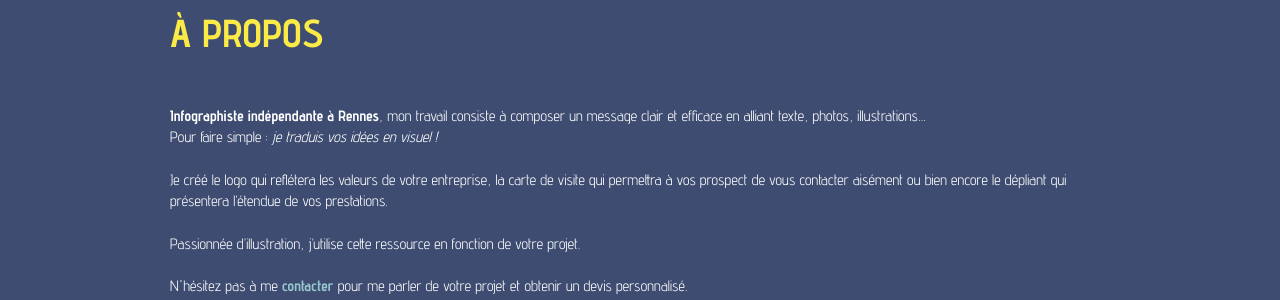
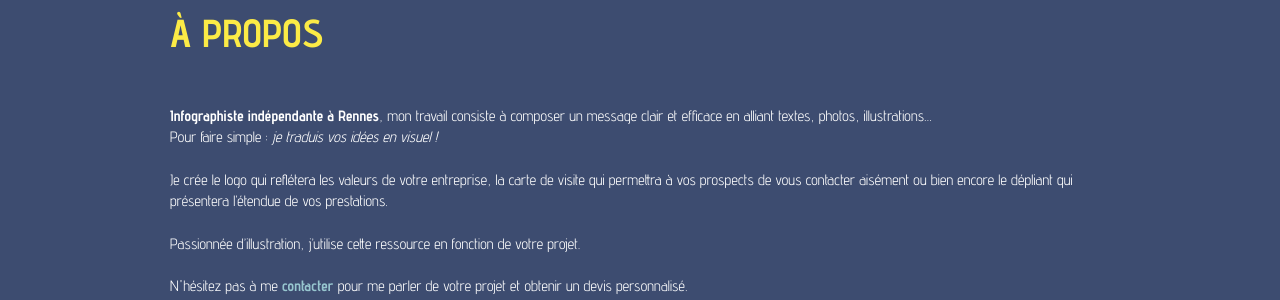
Before and after one commit to vrobidou/vrobidou.github.io, a Jekyll site: the page built from index.html, in a window 1280 px wide and 900 px high, scrolled down 422 px. Shown: the part 153-453 px from the top of the window. Built offline with Jekyll 4.4.1, drawn with Linux system fonts in a browser that asks for light colours; some web fonts are replaced.

Commit message:
fix typo

```diff
--- a/index.html
+++ b/index.html
@@ -27,8 +27,8 @@ permalink: /
 <section class="container-fluid" id="a-propos">
 	<div class="container">
 		<h1>À Propos</h1>
-		<p><strong>Infographiste indépendante à Rennes</strong>, mon travail consiste à composer un message clair et efficace en alliant texte, photos, illustrations…</br>Pour faire simple : <em>je traduis vos idées en visuel !</em></p>
-		<p>Je créé le logo qui reflétera les valeurs de votre entreprise, la carte de visite qui permettra à vos prospect de vous contacter aisément ou bien encore le dépliant qui présentera l’étendue de vos prestations.</p>
+		<p><strong>Infographiste indépendante à Rennes</strong>, mon travail consiste à composer un message clair et efficace en alliant textes, photos, illustrations…</br>Pour faire simple : <em>je traduis vos idées en visuel !</em></p>
+		<p>Je crée le logo qui reflétera les valeurs de votre entreprise, la carte de visite qui permettra à vos prospects de vous contacter aisément ou bien encore le dépliant qui présentera l’étendue de vos prestations.</p>
 		<p>Passionnée d’illustration, j’utilise cette ressource en fonction de votre projet.</p>
 		<p>N'hésitez pas à me <a class="scrollable" data-target="#contact" href="{{ site.url }}#contact">contacter</a> pour me parler de votre projet et obtenir un devis personnalisé.</p>
 	</div>
```
